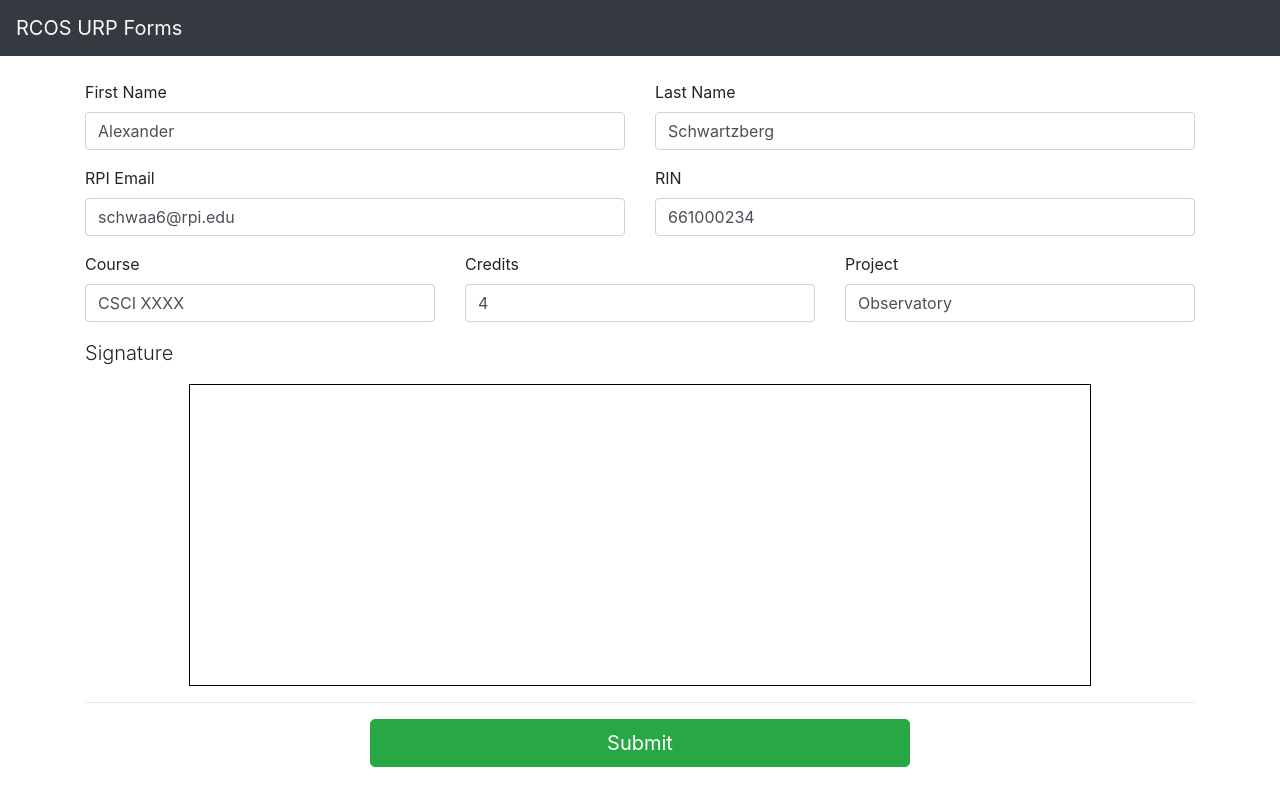
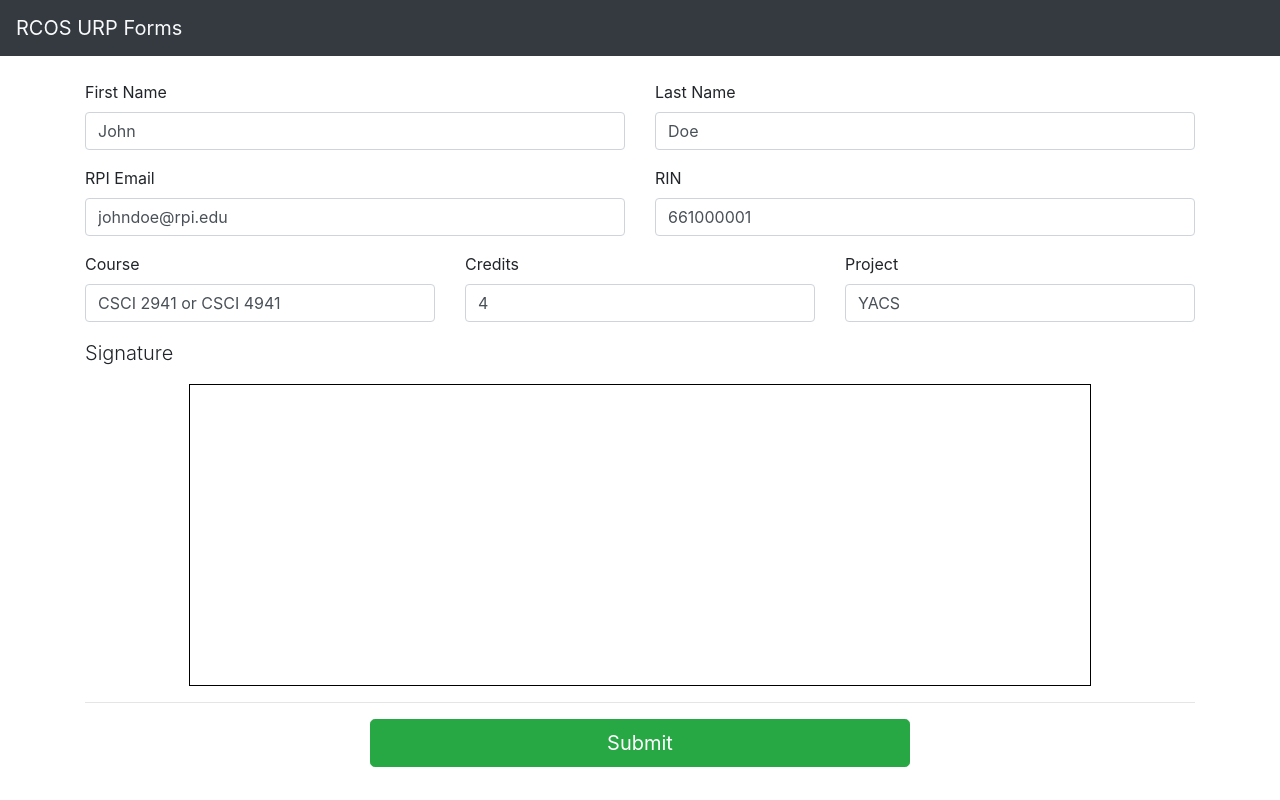
Before and after one commit to rcos/rcos-forms, a Vue app: page /#/ in a window 1280 px wide. Built offline with nearby package versions, Linux system fonts and the light colour scheme.

Commit message:
Added dummy data, minor render bug fix

```diff
--- a/src/components/Canvas.vue
+++ b/src/components/Canvas.vue
@@ -71,20 +71,28 @@ export default {
           }
           sigImg.src = window.fields.signature
         }
-      }
-
-      // imageObj.src = '/form.png'
-      imageObj.src = 'https://blog.rcos.io/rcos-forms/static/form.png'
-      context.font = '15pt Calibri'
-      setTimeout(() => {
         Object.keys(window.fields).forEach((key) => {
           if (key === 'signature') return
           const value = window.fields[key]
           const field = mapping[key]
           // console.log(key)
+          context.font = '15pt Calibri'
           context.fillText(value, field.x, field.y)
         })
-      }, 100)
+      }
+
+      // imageObj.src = '/form.png'
+      imageObj.src = 'https://blog.rcos.io/rcos-forms/static/form.png'
+      // context.font = '15pt Calibri'
+      // setTimeout(() => {
+      //   Object.keys(window.fields).forEach((key) => {
+      //     if (key === 'signature') return
+      //     const value = window.fields[key]
+      //     const field = mapping[key]
+      //     // console.log(key)
+      //     context.fillText(value, field.x, field.y)
+      //   })
+      // }, 100)
     }
   }
 }
--- a/src/components/Signature.vue
+++ b/src/components/Signature.vue
@@ -154,12 +154,12 @@ export default {
     const year = event.getFullYear()
     return {
       fields: {
-        first: 'Alexander',
-        last: 'Schwartzberg',
-        email: 'schwaa6@rpi.edu',
-        rin: '661000234',
-        project: 'Observatory',
-        course: 'CSCI XXXX',
+        first: 'John',
+        last: 'Doe',
+        email: 'johndoe@rpi.edu',
+        rin: '661000001',
+        project: 'YACS',
+        course: 'CSCI 2941 or CSCI 4941',
         credits: 4,
         signature: '',
         date: `${month} / ${day} / ${year}`
```
